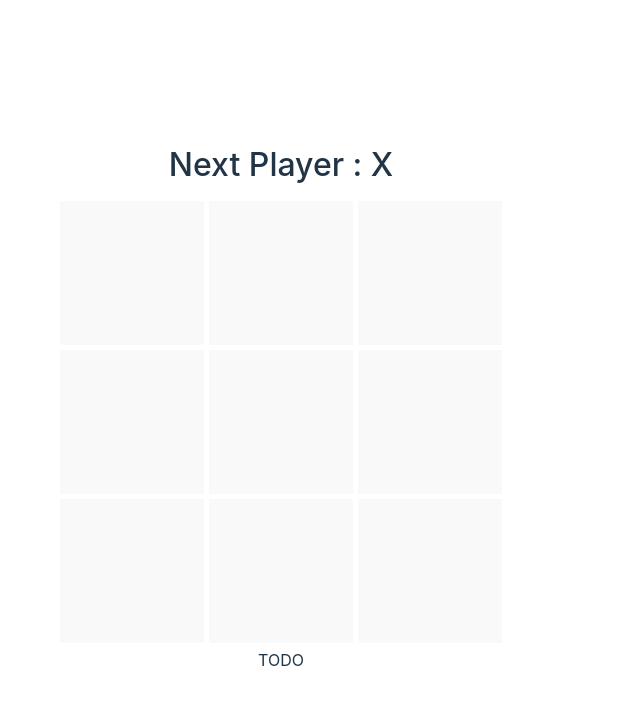
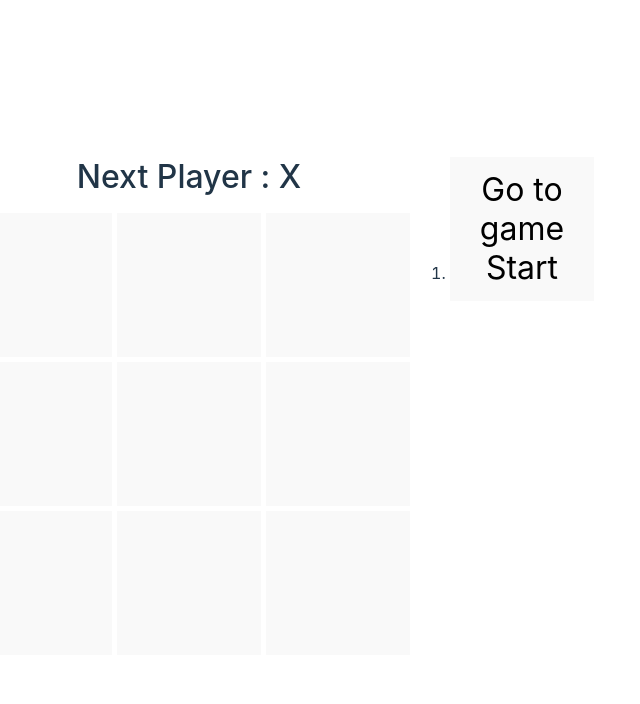
Before and after one commit to suhas991/Tic_Tac_Toe, a React (Vite) app: page / in a window 1280 px wide. Shown: the top 704 px of the page, without its empty margins (359-999 px from the left). Built offline with nearby package versions, Linux system fonts and the light colour scheme.

Commit message:
tracking history

```diff
--- /dev/null
+++ b/src/components/Game.css
@@ -0,0 +1,4 @@
+.game{
+    display: flex;
+    flex-direction: row;
+}
--- a/src/components/Game.jsx
+++ b/src/components/Game.jsx
@@ -1,5 +1,6 @@
 import Board from './Board'
 import { useState } from 'react';
+import "./Game.css"
 export default function Game(){
 
     const [mark,setMark]=useState(true);
@@ -10,14 +11,32 @@
     setHistory([...history,nextSquares])
     setMark(!mark);
     }
+    const jumpTo = ()=>{
+
+    }
+    const moves = history.map((squares,move)=>{
+    let description;
+    if(move > 0){
+        description = "Go to move #"+move;
+    }else{
+        description ="Go to game Start";
+    }
+    return (
+        <li>
+            <button onClick={()=>jumpTo(move)}>{description}</button>
+        </li>
+    );
+    });
 
     return <>
     <div className="game">
         <div className="game-board">
            <Board mark={mark} squares={currentSquares} onPlay={handlePlay}/>
         </div>
-        <div>
-            TODO
+        <div className='history'>
+            <ol>
+                {moves}
+            </ol>
         </div>
     </div>
     </>
```
